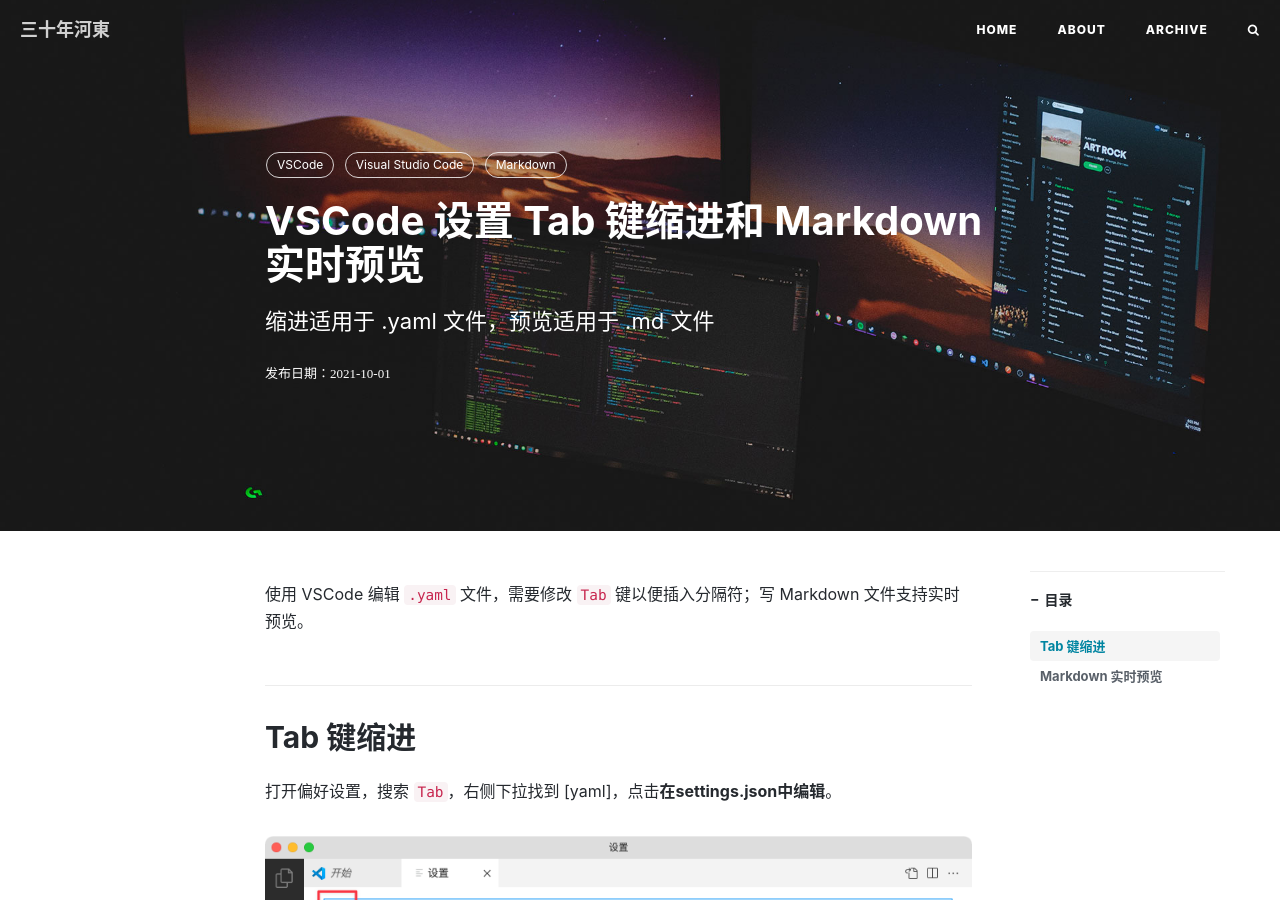
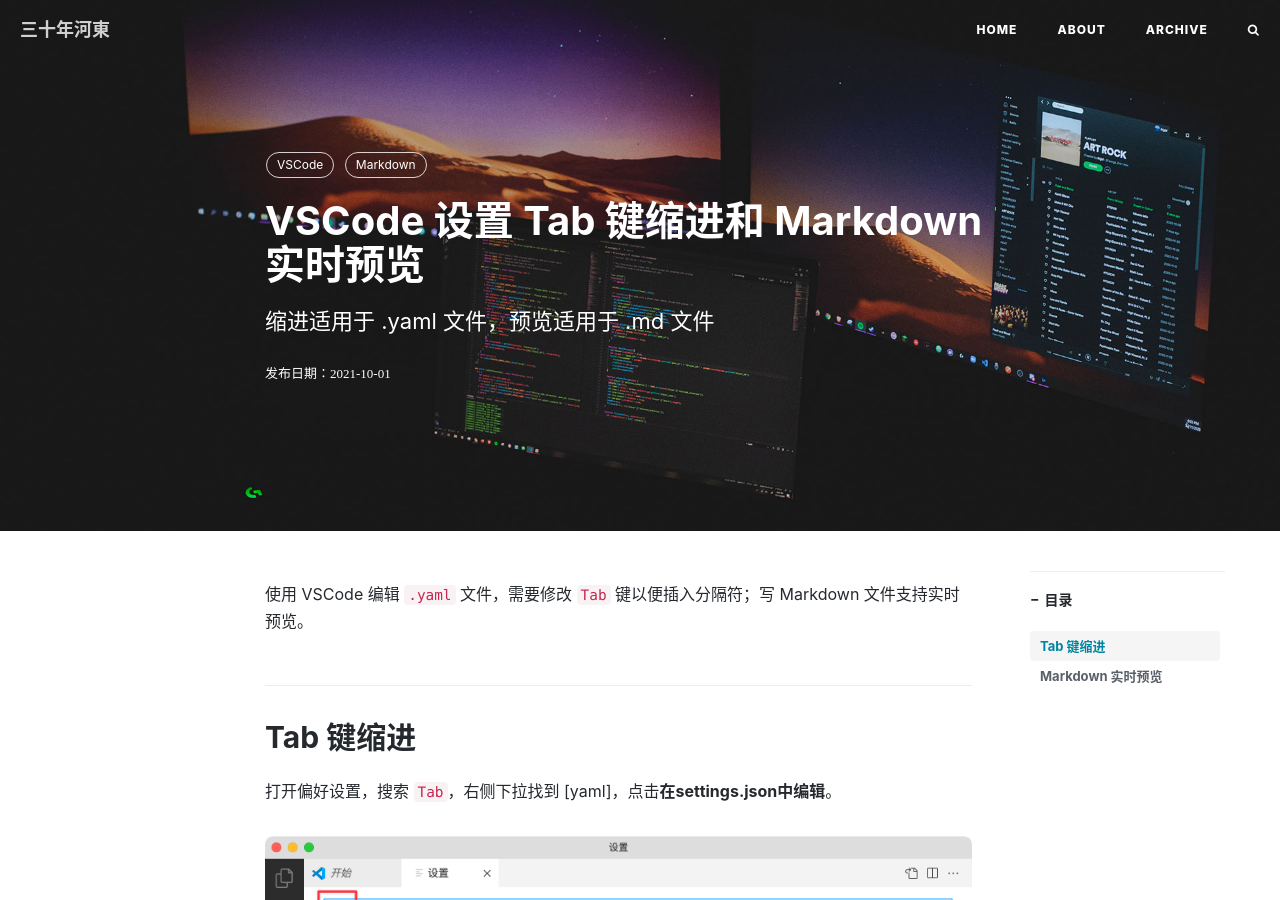
Before and after one commit to ssnhd/ssnhd.github.io, a Jekyll site: the page built from _posts/2021-10-1-VSCode.md, in a window 1280 px wide and 900 px high. Built offline with Jekyll 4.4.1, drawn with Linux system fonts in a browser that asks for light colours; nearby versions of some CDN libraries; comment, search, counter and statistics services are not loaded.

Commit message:
Update 2021-10-1-VSCode.md

```diff
--- a/_posts/2021-10-1-VSCode.md
+++ b/_posts/2021-10-1-VSCode.md
@@ -9,7 +9,6 @@
 top: false
 tags:
     - VSCode
-    - Visual Studio Code
     - Markdown
 ---
 
```
